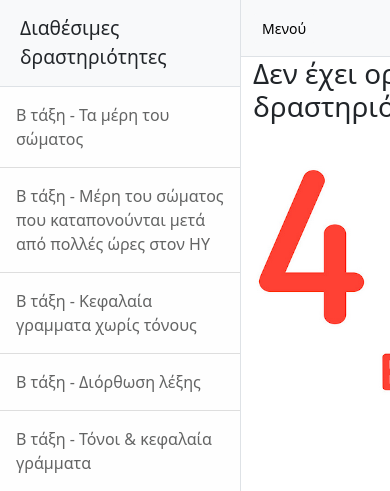
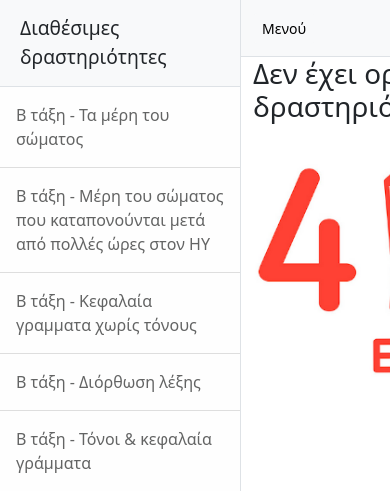
Before and after one commit to ale3andro/alx_write_letters, a PHP site: page / in a window 390 px wide. Shown: the top 491 px of the page. Run offline with PHP 8.4, Linux system fonts and the light colour scheme; some libraries are stand-ins or nearby versions.

Commit message:
Μικρή αλλαγή στο alx_style.css ώστε να γίνουν οι εικόνες responsive

```diff
--- a/css/alx_style.css
+++ b/css/alx_style.css
@@ -12,3 +12,8 @@
     max-width: 100%;
     height: auto;
 }
+
+.img-responsive {
+    max-width: 100%;
+    height: auto;
+}
```
